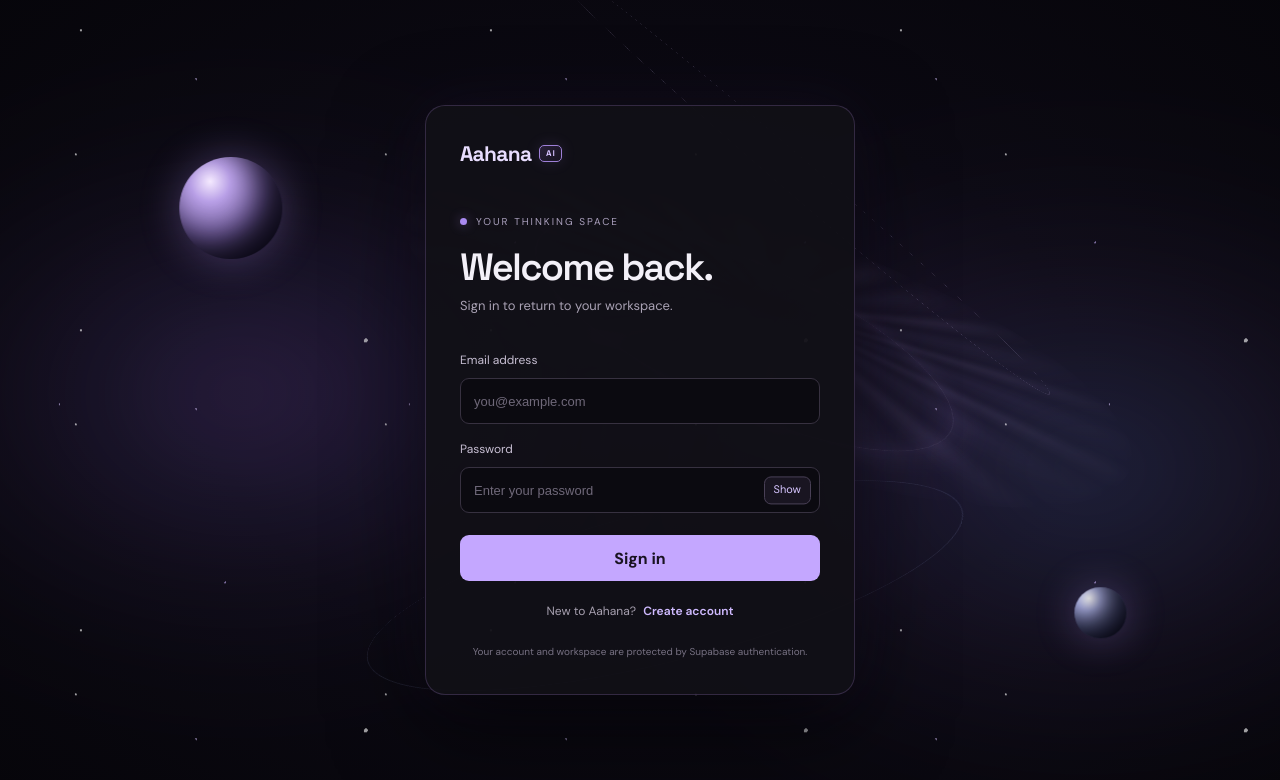
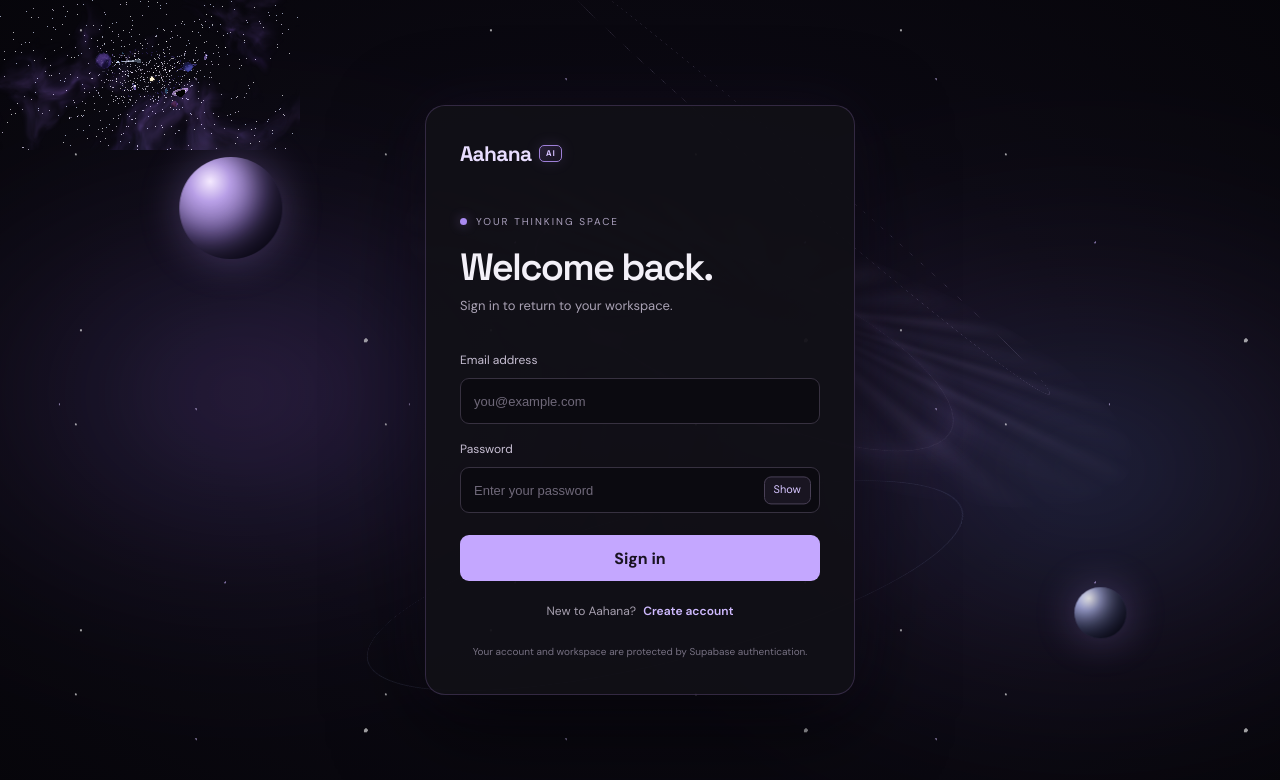
Before and after one commit to abhishekpsalimath-hue/Aahana.ai, a Next.js app: page /login in a window 1280 px wide. Shown: the top 780 px of the page. Built offline with nearby package versions, Linux system fonts and the light colour scheme.

Commit message:
Bring the shared 3D universe into Aahana sign-in

```diff
--- a/src/app/login/page.jsx
+++ b/src/app/login/page.jsx
@@ -4,6 +4,7 @@ import { useEffect, useState } from "react";
 import Link from "next/link";
 import { useRouter } from "next/navigation";
 import { createClient } from "@/lib/supabase/client";
+import UniverseScene from "@/components/universe-scene";
 
 export default function LoginPage() {
   const router = useRouter();
@@ -90,6 +91,7 @@ export default function LoginPage() {
       }}
     >
       <div className="auth-universe" aria-hidden="true">
+        <UniverseScene />
         <span className="auth-nebula auth-nebula-one" />
         <span className="auth-nebula auth-nebula-two" />
         <span className="auth-galaxy" />
```
